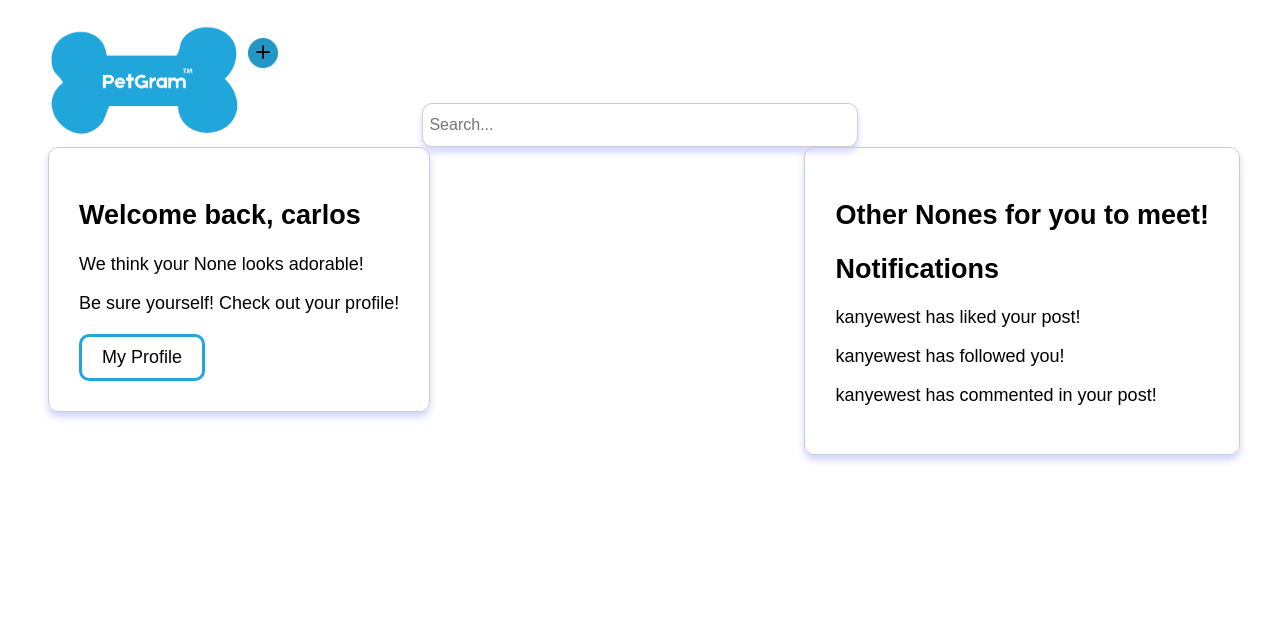
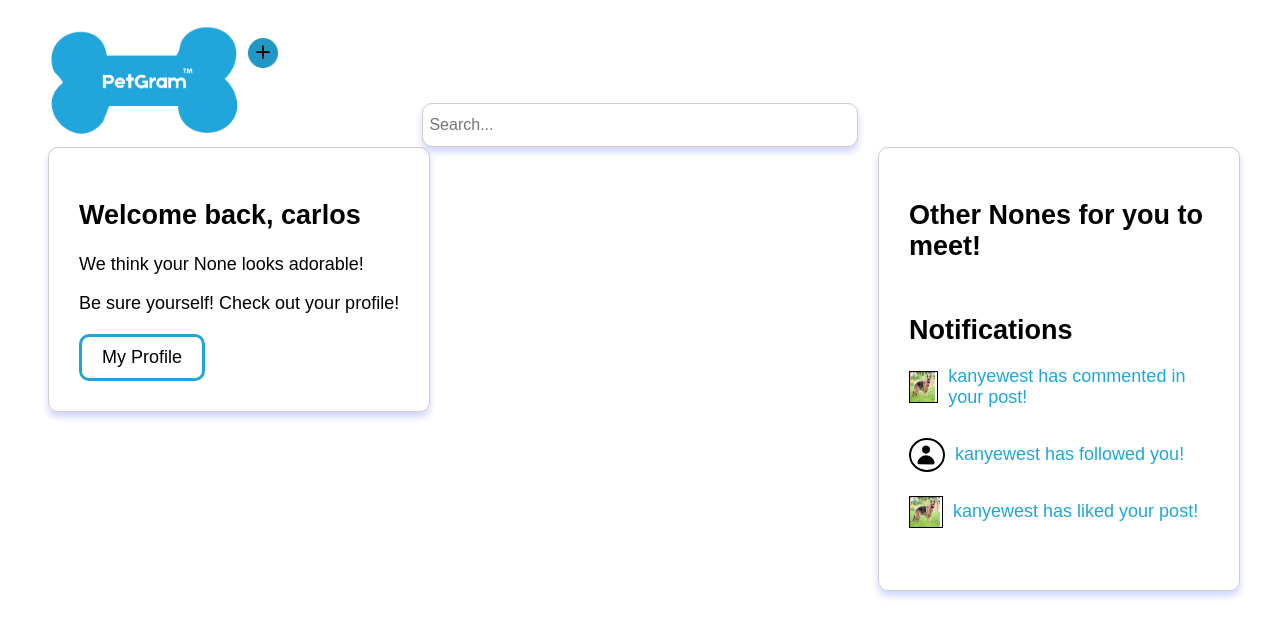
Before and after one commit to CarlosAugustoP/PetGram, a Django app: page /home/ in a window 1280 px wide. Shown: the top 637 px of the page. Run offline with Django 4.2, Linux system fonts and the light colour scheme; a user stored in the database is signed in; data comes from the database, SQL or seed files in the repository; both versions use the stored data as it was after the commit; some web fonts are replaced.

Commit message:
finish notifications

```diff
--- a/CarlosGram/myapp/static/homestyle.css
+++ b/CarlosGram/myapp/static/homestyle.css
@@ -80,6 +80,7 @@ span {
 
 .card2 {
     /* Inherit styles from .card */
+    width: 300px;
     border: 1px solid #CCC;
     border-radius: 10px;
     padding: 30px;
@@ -171,3 +172,23 @@ input[type="image"] {
     margin-top: 30px;
 
 }
+.notification_info{
+    display: flex;
+    flex-direction: row;
+    align-items: center;
+    justify-content: flex-start;
+    position: relative;
+    bottom:20px;
+
+}
+a {
+    color: #20a6db;
+}
+.user_box{
+    display: flex;
+    flex-direction: row;
+    align-items: center;
+    justify-content: flex-start;
+    flex-wrap: wrap;
+    gap: 10px; /* Add this line */
+}
--- a/CarlosGram/myapp/templates/home.html
+++ b/CarlosGram/myapp/templates/home.html
@@ -22,16 +22,34 @@
         <div class="card2">
             <div class="card-content">
                 <h2>Other {{user.species}}{% if user.species == 'fish' %}e{% endif %}s for you to meet!</h2>
-                {% for userprofile in userprofiles %}
+                <div class = "user_box">
+                    {% for userprofile in userprofiles|slice:":5" %}
                         {% if userprofile.user.species == current_user.species and userprofile.user != current_user %}
                             <a href="{% url 'view_other_profile' username=userprofile.user.username %}">
-                            <pre><span ><img id = "profilepic" src="{{ userprofile.profile_image.url }}" alt="">  {{ userprofile.user.username }}  </span></pre>
+                                <pre><span style = "box-shadow: 0 5px 7px #20A6DB" ><img id = "profilepic" src="{{ userprofile.profile_image.url }}" alt="">  {{ userprofile.user.username }}  </span></pre>
                             </a>
                         {% endif %}
                     {% endfor %}
-                <h2>Notifications</h2>
-                {% for notification in notifications %}
+                </div>
+                <h2 style = "margin-top: 30px;">Notifications</h2>
+                {% for notification in notifications|slice:":5" %}
+                {% if notification.user_profile.user != current_user %}
+                <div class = notification_info>
+                        {% if not notification.post %}
+                        <img id = "profilepic" style = "border: 2px solid black" src="{{ notification.user_profile.profile_image.url }}" alt="">
+                            <a href="{% url 'view_other_profile' username=notification.user_profile.user.username %}" style = "position: relative;
+                            left: 10px;">
                                 <p>{{ notification.message }}</p>
+                            </a>
+                        {% else %}
+                        <img id = "profilepic" style = "border-radius: 0px; border: 1px solid black" src="{{ notification.post.image.url }}" alt="">
+                            <a href="{% url 'comment_post' notification.post.id %}" style = "position: relative;
+                            left: 10px;">
+                                <p>{{ notification.message }}</p>
+                            </a>
+                        {% endif %}
+                </div>
+                {% endif %}
                 {% endfor %}
             </div>
         </div>
--- a/CarlosGram/myapp/views.py
+++ b/CarlosGram/myapp/views.py
@@ -103,7 +103,7 @@ def home(request, selected_username=None):
     current_user = request.user
     users = User.objects.all()
     userprofiles = UserProfile.objects.all()
-    notifications = Notification.objects.filter(user=current_user)
+    notifications = Notification.objects.filter(user=current_user).order_by('-id')
     if current_user.is_authenticated:
         posts = Post.objects.all().order_by('-id')
         if selected_username:
```
Also changed, not shown: CarlosGram/db.sqlite3, CarlosGram/media/images/baixados_INXpujZ.jpeg (added), CarlosGram/media/images/baixados_cGPUO2k.jpeg (added). Lines whose indentation alone changed are shown as unchanged.
